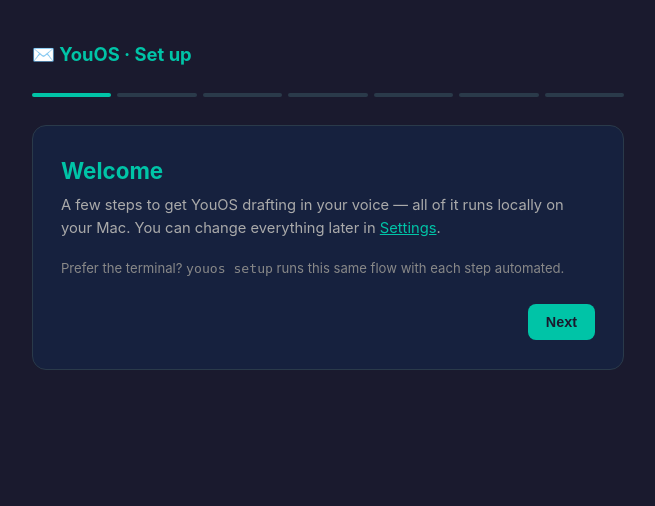
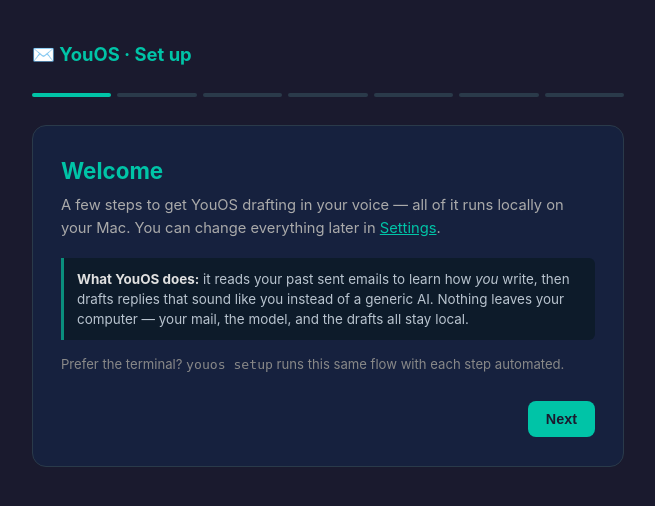
Before and after one commit to DrBaher/youos, a FastAPI app: page /welcome in a window 1280 px wide. Shown: the top 506 px of the page, without its empty margins (312-967 px from the left). Run offline with FastAPI, Linux system fonts and the light colour scheme.

Commit message:
feat(ui): plain-language explanations on every wizard step (v0.1.48)
Each step gets a jargon-free "what this means / why it matters" callout
for users who won't know the terms: what YouOS is + local-only (Welcome),
why it needs your addresses (Identity), "a backend is just the tool that
reads your mail" + plain gog/gws/native descriptions (Connect), what a
"corpus" is (Build), fine-tuning/LoRA in plain words + that it's optional
(Learn your voice), and localhost/PIN/token with "most users can skip"
(Secure). Content-only; pinned with a test.

Co-Authored-By: Claude Opus 4.7 (1M context) <noreply@anthropic.com>

```diff
--- a/clawhub.json
+++ b/clawhub.json
@@ -1,6 +1,6 @@
 {
   "name": "youos",
-  "version": "0.1.47",
+  "version": "0.1.48",
   "displayName": "YouOS \u2014 Personal Email Copilot",
   "description": "Learns your email writing style from your Gmail history and drafts replies that sound like you. Self-improving via LoRA fine-tuning and autoresearch. Runs locally on Apple Silicon with optional external fallback that can be disabled for strict local-only mode.",
   "author": "DrBaher",
--- a/pyproject.toml
+++ b/pyproject.toml
@@ -4,7 +4,7 @@ build-backend = "setuptools.build_meta"
 
 [project]
 name = "youos"
-version = "0.1.47"
+version = "0.1.48"
 description = "Your personal AI email copilot — learns your writing style from Gmail and drafts replies that sound like you."
 readme = "README.md"
 requires-python = ">=3.11"
--- a/templates/onboarding.html
+++ b/templates/onboarding.html
@@ -33,6 +33,8 @@
   .save-note { font-size: 0.8rem; color: #2ecc71; min-height: 1em; }
   .backend-help { display: none; background: #0d1b2a; border-radius: 6px; padding: 12px; margin-top: 12px; font-size: 0.85rem; color: #ccc; }
   .backend-help.show { display: block; }
+  .explain { background: #0d1b2a; border-left: 3px solid #0a8f7c; border-radius: 0 6px 6px 0; padding: 11px 13px; margin: 14px 0; font-size: 0.84rem; color: #b9c4cf; line-height: 1.5; }
+  .explain b { color: #e0e0e0; }
   ul { margin: 6px 0 0 18px; color: #aaa; font-size: 0.85rem; }
   a { color: #00c4a7; }
 </style>
@@ -49,6 +51,7 @@
     <section class="step active" data-step="0">
       <h1>Welcome</h1>
       <p class="lead">A few steps to get YouOS drafting in your voice — all of it runs locally on your Mac. You can change everything later in <a href="/settings">Settings</a>.</p>
+      <div class="explain"><b>What YouOS does:</b> it reads your past sent emails to learn how <em>you</em> write, then drafts replies that sound like you instead of a generic AI. Nothing leaves your computer — your mail, the model, and the drafts all stay local.</div>
       <p class="hint">Prefer the terminal? <code>youos setup</code> runs this same flow with each step automated.</p>
     </section>
 
@@ -56,6 +59,7 @@
     <section class="step" data-step="1">
       <h1>Who are you?</h1>
       <p class="lead">So YouOS knows which messages in a thread are <em>yours</em>.</p>
+      <div class="explain"><b>Why this matters:</b> an email thread is a back-and-forth between people. YouOS uses your name and email addresses to pick out <em>your</em> replies (the ones it should learn your style from) versus everyone else's. Add every address you send from — work and personal.</div>
       <label class="field">Your name</label>
       <input id="idName" placeholder="Jane Doe" />
       <label class="field">Your email addresses (comma-separated)</label>
@@ -70,6 +74,7 @@
     <section class="step" data-step="2">
       <h1>Connect Gmail &amp; Docs</h1>
       <p class="lead">Pick how YouOS reaches your mail. It only ever reads to learn your style.</p>
+      <div class="explain"><b>A "backend" is just the tool YouOS uses to read your Gmail &amp; Docs</b> — all three options only <em>read</em>, and only on your machine. Pick one: <b>gog</b> (easiest if you already use OpenClaw), <b>gws</b> (Google's own command-line tool), or <b>native</b> (talks to Google directly, no separate tool to install). Not sure? Leave it on <b>gog</b>.</div>
       <label class="field">Backend</label>
       <select id="backend">
         <option value="gog">gog — OpenClaw CLI (default)</option>
@@ -98,6 +103,7 @@
     <section class="step" data-step="3">
       <h1>Build your corpus</h1>
       <p class="lead">Pull your sent history so YouOS has examples to learn from. More history = a better model, but a longer first run.</p>
+      <div class="explain"><b>Your "corpus" is the collection of your past emails</b> YouOS studies to learn your voice — your greetings, tone, sign-offs, how long you write. The further back you go, the better it captures your style (and the longer this first pull takes). It only reads; nothing is uploaded or sent anywhere.</div>
       <label class="field">How far back</label>
       <select id="lookback">
         <option value="6m">Last 6 months</option>
@@ -118,6 +124,7 @@
     <section class="step" data-step="4">
       <h1>Learn your voice</h1>
       <p class="lead">YouOS analyzes your persona and fine-tunes a local LoRA adapter — automatically each night once you have enough feedback, or on demand.</p>
+      <div class="explain"><b>"Fine-tuning" teaches a small AI model, running on your Mac, to imitate your writing</b> — using your corpus plus the edits you make to its drafts. (A "LoRA adapter" is just the small file that holds what it learned.) This is <b>optional</b>: YouOS already drafts well from your examples, and it retrains itself each night as you give feedback. Run it now only if you want a head start. Nothing is sent to the cloud.</div>
       <div style="margin-top:6px;"><button class="btn" id="runFinetune">Start fine-tuning</button></div>
       <div class="status pending" id="adapterStatus" style="margin-top:14px;">No adapter trained yet — drafts use the base model + your exemplars until you train one.</div>
       <p class="hint" style="margin-top:12px;">Needs Apple-Silicon MLX and a handful of feedback pairs; runs in the background (several minutes). Terminal equivalent: <code>youos finetune</code>.</p>
@@ -127,6 +134,7 @@
     <section class="step" data-step="5">
       <h1>Secure it (optional)</h1>
       <p class="lead">YouOS binds to localhost only. If you expose it (e.g. over Tailscale), protect it with a PIN and/or an API token for the extension.</p>
+      <div class="explain"><b>By default only your own computer can reach YouOS</b> ("localhost"), so you can safely skip this. You only need security if you open it up to your network or a tool like Tailscale. A <b>PIN</b> is a password for the web pages; an <b>API token</b> is a secret key the Gmail extension uses to prove it's allowed to connect.</div>
       <div style="margin-top:6px;"><button class="btn" id="createToken">Create API token</button></div>
       <div id="tokenBox" style="display:none;margin-top:14px;">
         <label class="field">Your API token — shown once; paste it into the Gmail extension's Options</label>
```
Also changed, not shown: tests/test_onboarding_wizard.py (+7 -0 lines), CHANGELOG.md.
